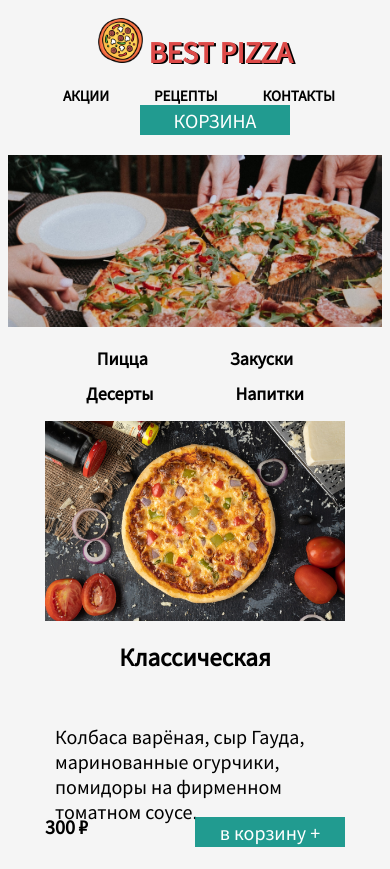
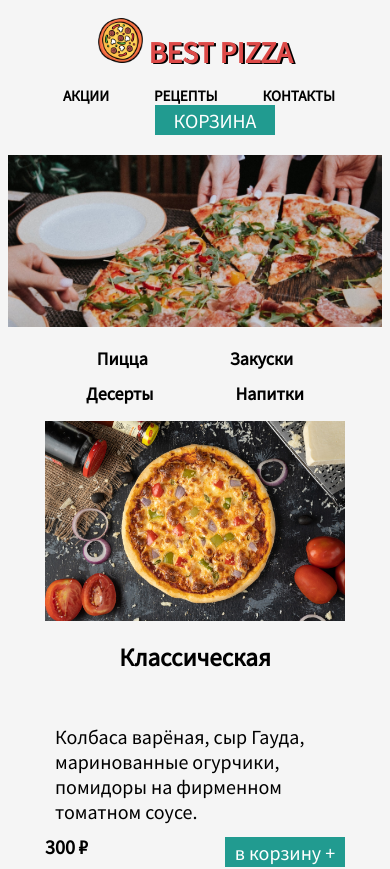
Before and after one commit to tamara-danilova2105/Delivery-Food, a React (Create React App) app: page / in a window 390 px wide. Shown: the top 869 px of the page. Built offline with nearby package versions, Linux system fonts and the light colour scheme.

Commit message:
your message

```diff
--- a/src/App.css
+++ b/src/App.css
@@ -191,7 +191,7 @@ body {
   }
 
   .btnBasket {
-    width: 150px;
+    width: 120px;
     height: 30px;
     font-size: 20px;
     margin-left: 40px;
@@ -226,6 +226,6 @@ body {
 
   .description {
     font-size: 20px;
-    height: 40px;
+    height: 60px;
   }
 }
```
